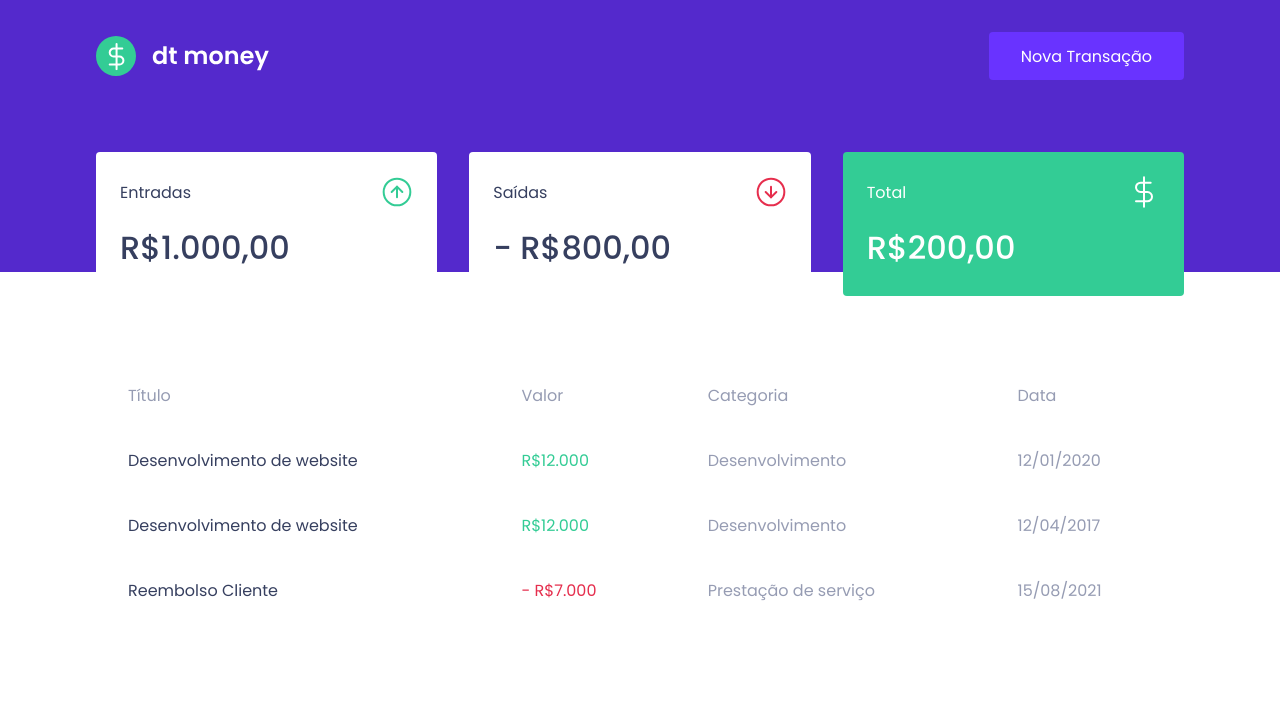
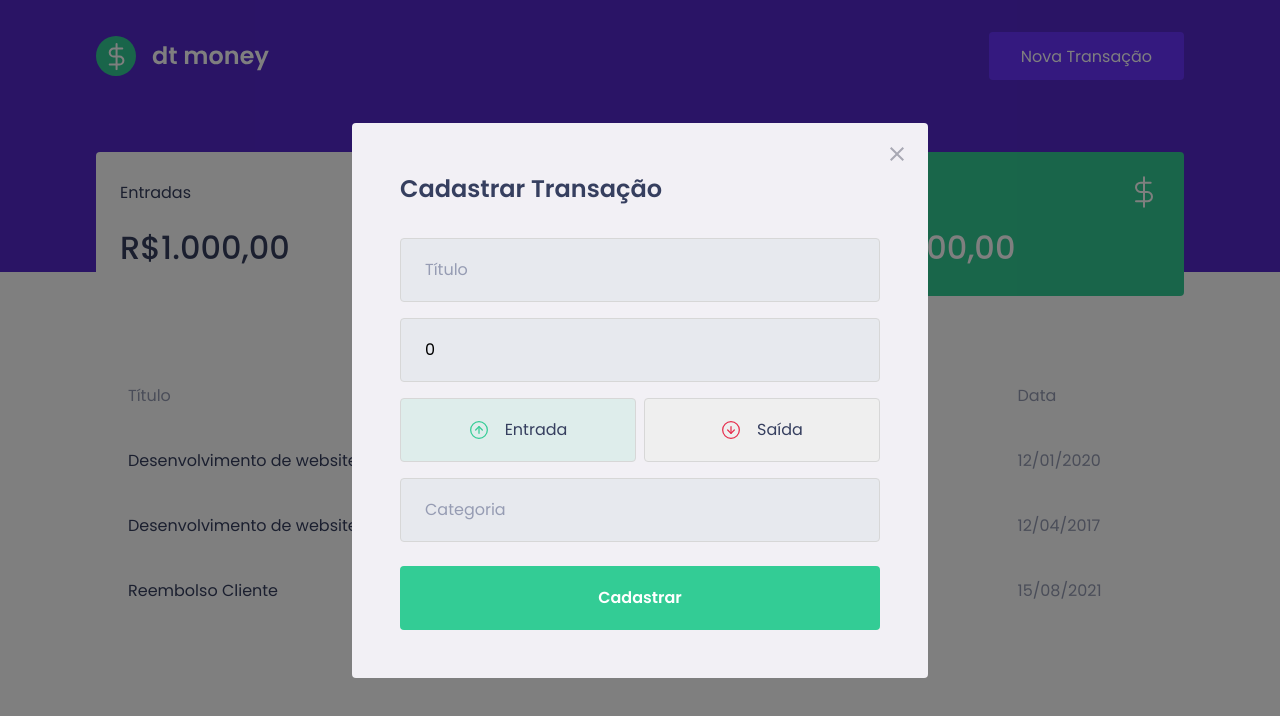
Before and after one commit to diegohenriquecode/dt-money, a React (Create React App) app: page / in a window 1280 px wide. Both pictures are taken after a click on the button "Nova Transação". Shown: the top 716 px of the page. Built offline with nearby package versions, Linux system fonts and the light colour scheme; no server answers.

Commit message:
almost done

```diff
--- a/package.json
+++ b/package.json
@@ -3,8 +3,11 @@
   "version": "0.1.0",
   "private": true,
   "dependencies": {
+    "axios": "^0.21.1",
+    "polished": "^4.1.1",
     "react": "^17.0.2",
     "react-dom": "^17.0.2",
+    "react-modal": "^3.12.1",
     "react-scripts": "4.0.3",
     "styled-components": "^5.2.1",
     "web-vitals": "^1.0.1"
@@ -17,7 +20,9 @@
     "@types/node": "^12.0.0",
     "@types/react": "^17.0.0",
     "@types/react-dom": "^17.0.0",
+    "@types/react-modal": "^3.12.0",
     "@types/styled-components": "^5.1.9",
+    "miragejs": "^0.1.41",
     "typescript": "^4.1.2"
   },
   "scripts": {
--- a/src/App.tsx
+++ b/src/App.tsx
@@ -1,13 +1,39 @@
-import { GlobalStyle } from "./styles/global";
 import { Header } from "./components/Header";
 import { Dashboard } from "./components/Dashboard";
+import { useState } from "react";
+import { GlobalStyle } from "./styles/global";
+
+import Modal from "react-modal";
+import { NewTransactionModal } from "./components/NewTransactionModal";
+
+Modal.setAppElement("#root");
+interface TransactionsModal {
+  newTransactionModal: boolean;
+}
 
 export function App() {
+  const [newTransactionModal, setNewTransactionModal] = useState(false);
+
+  function handleOpenNewTransactionModal() {
+    setNewTransactionModal(true);
+  }
+
+  function handleCloseNewTransactionModal() {
+    setNewTransactionModal(false);
+  }
+
   return (
     <>
-      <Header />
+      <Header onOpenNewTransactionMondal={handleOpenNewTransactionModal} />
+      <NewTransactionModal
+        isOpen={newTransactionModal}
+        onRequestClose={handleCloseNewTransactionModal}
+      />
       <Dashboard />
       <GlobalStyle />
     </>
   );
+  // protocolos da reclamação da multa de auto-religação na energia!
+  // 75945386 -> atendimento enel da maquina dia 30/03/2021
+  // 75946470 -> financeiro enel 30/03/2021
 }
--- a/src/components/Header/index.tsx
+++ b/src/components/Header/index.tsx
@@ -1,12 +1,18 @@
 import logoImg from "../../assets/logo.svg";
 import { Container, Content } from "./styles";
 
-export function Header() {
+interface HeaderProps {
+  onOpenNewTransactionMondal: () => void;
+}
+
+export function Header({ onOpenNewTransactionMondal }: HeaderProps) {
   return (
     <Container>
       <Content>
         <img src={logoImg} alt="DT Money Logo" />
-        <button type="button">Nova Transação</button>
+        <button type="button" onClick={onOpenNewTransactionMondal}>
+          Nova Transação
+        </button>
       </Content>
     </Container>
   );
--- /dev/null
+++ b/src/components/NewTransactionModal/index.tsx
@@ -0,0 +1,94 @@
+import { FormEvent, useState } from "react";
+import Modal from "react-modal";
+import colseImage from "../../assets/close.svg";
+import incomeImg from "../../assets/income.svg";
+import outcomeImg from "../../assets/outcome.svg";
+import { Container, RadioBox, TransactionTypeContainer } from "./styles";
+
+interface NewTransactionModal {
+  isOpen: boolean;
+  onRequestClose: () => void;
+}
+
+// eslint-disable-next-line
+export function NewTransactionModal({
+  isOpen,
+  onRequestClose,
+}: NewTransactionModal) {
+  const [title, setTitle] = useState("");
+  const [value, setValue] = useState(0);
+  const [category, setCategory] = useState("");
+
+  const [type, setType] = useState("dposit");
+
+  function handleCreateNewTransaction(event: FormEvent) {
+    event.preventDefault();
+    console.log(title, value, type, category);
+  }
+
+  return (
+    <Modal
+      isOpen={isOpen}
+      onRequestClose={onRequestClose}
+      overlayClassName="react-modal-overlay"
+      className="react-modal-content"
+    >
+      <button
+        type="button"
+        onClick={onRequestClose}
+        className="react-modal-close"
+      >
+        <img src={colseImage} alt="Fechar modal" />
+      </button>
+
+      <Container onSubmit={handleCreateNewTransaction}>
+        <h2>Cadastrar Transação</h2>
+
+        <input
+          placeholder="Título"
+          value={title}
+          onChange={(event) => setTitle(event.target.value)}
+        />
+        <input
+          placeholder="Valor"
+          type="number"
+          value={value}
+          onChange={(event) => setValue(Number(event.target.value))}
+        />
+
+        <TransactionTypeContainer>
+          <RadioBox
+            type="button"
+            onClick={() => {
+              setType("dposit");
+            }}
+            isActive={type === "dposit"}
+            activeColor="green"
+          >
+            <img src={incomeImg} alt="Entrada" />
+            <span>Entrada</span>
+          </RadioBox>
+          <RadioBox
+            type="button"
+            onClick={() => {
+              setType("withdraw");
+            }}
+            isActive={type === "withdraw"}
+            activeColor="red"
+          >
+            <img src={outcomeImg} alt="Saída" />
+            <span>Saída</span>
+          </RadioBox>
+        </TransactionTypeContainer>
+
+        <input
+          placeholder="Categoria"
+          value={category}
+          onChange={(event) => setCategory(event.target.value)}
+        />
+
+        <button type="submit">Cadastrar</button>
+      </Container>
+    </Modal>
+  );
+}
--- /dev/null
+++ b/src/components/NewTransactionModal/styles.ts
@@ -0,0 +1,100 @@
+import styled from "styled-components";
+import { darken, transparentize } from "polished";
+
+export const Container = styled.form`
+  outline: none;
+
+  h2 {
+    color: var(--text-title);
+    font-size: 1.5rem;
+    margin-bottom: 2rem;
+  }
+
+  input {
+    width: 100%;
+    padding: 0 1.5rem;
+    height: 4rem;
+    border-radius: 0.25rem;
+
+    border: 1px solid var(--input-border);
+    background: var(--input-background);
+
+    font-weight: 400;
+    font-size: 1rem;
+
+    &::placeholder {
+      color: var(--text-body);
+    }
+
+    & + input {
+      margin-top: 1rem;
+    }
+  }
+
+  button[type="submit"] {
+    width: 100%;
+    padding: 0 1.5rem;
+    height: 4rem;
+    background: var(--green);
+    color: #fff;
+    border-radius: 0.25rem;
+    border: 0;
+    font-size: 1rem;
+    font-weight: 600;
+    margin-top: 1.5rem;
+
+    transition: filter 0.2s;
+
+    &:hover {
+      filter: brightness(0.9);
+    }
+  }
+`;
+
+export const TransactionTypeContainer = styled.div`
+  margin: 1rem 0;
+  display: grid;
+  grid-template-columns: 1fr 1fr;
+  gap: 0.5rem;
+`;
+
+interface RadioBoxProps {
+  isActive: boolean;
+  activeColor: "green" | "red";
+}
+
+const colors = {
+  green: "#33CC95",
+  red: "#E52E4D",
+};
+
+export const RadioBox = styled.button<RadioBoxProps>`
+  height: 4rem;
+  border: 1px solid #d7d7d7;
+  border-radius: 0.25rem;
+
+  background: ${({ isActive, activeColor }) =>
+    isActive ? transparentize(0.9, colors[activeColor]) : "transparente"};
+
+  display: flex;
+  align-items: center;
+  justify-content: center;
+
+  transition: border-color 0.2s;
+
+  &:hover {
+    border-color: ${darken(0.1, "#d7d7d7")};
+  }
+
+  img {
+    width: 20px;
+    height: 20px;
+  }
+
+  span {
+    display: inline-block;
+    margin-left: 1rem;
+    font-size: 1rem;
+    color: var(--text-title);
+  }
+`;
--- a/src/components/TransactionsTable/index.tsx
+++ b/src/components/TransactionsTable/index.tsx
@@ -1,6 +1,13 @@
+import { useEffect } from "react";
 import { Container } from "./styles";
 
+import { api } from "../../services/api";
+
 export function TransactionsTable() {
+  useEffect(() => {
+    api.get("transactions").then((response) => console.log(response.data));
+  }, []);
+
   return (
     <Container>
       <table>
--- /dev/null
+++ b/src/services/api.ts
@@ -0,0 +1,5 @@
+import axios from "axios";
+
+export const api = axios.create({
+  baseURL: "http://localhost:3000/api",
+});
--- a/src/styles/global.ts
+++ b/src/styles/global.ts
@@ -10,6 +10,8 @@
     --text-title: #363F5F;
     --text-body: #969CB3;
     --shape: #FFFFFF;
+    --input-background: #e7e9ee;
+    --input-border: #d7d7d7;
   }
 
   * {
@@ -50,4 +52,41 @@
     opacity: 0.6;
     cursor: not-allowed;
   }
+
+  .react-modal-overlay {
+    background: rgba(0, 0, 0, 0.5);
+    position: fixed;
+
+    top: 0;
+    right: 0;
+    bottom: 0;
+    left: 0;
+
+    display: flex;
+    align-items: center;
+    justify-content: center;
+  }
+
+  .react-modal-content {
+    width: 100%;
+    max-width: 576px;
+    background: var(--background);
+    padding: 3rem;
+    position: relative;
+    border-radius: 0.25rem;
+  }
+
+  .react-modal-close {
+    position: absolute;
+    right: 1.5rem;
+    top: 1.5rem;
+    border: 0;
+    background: transparent;
+
+    transition: filter .2s;
+
+    &:hover {
+      filter: brightness(0.8);
+    }
+  }
 `;
```
Also changed, not shown: tsconfig.json (+2 -8 lines), 1 other file (tests, documents, lock files or other folders).
